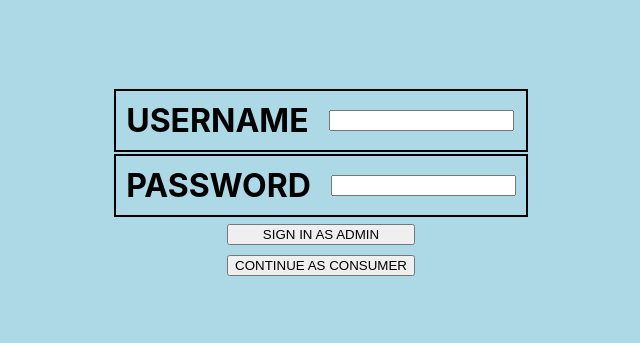
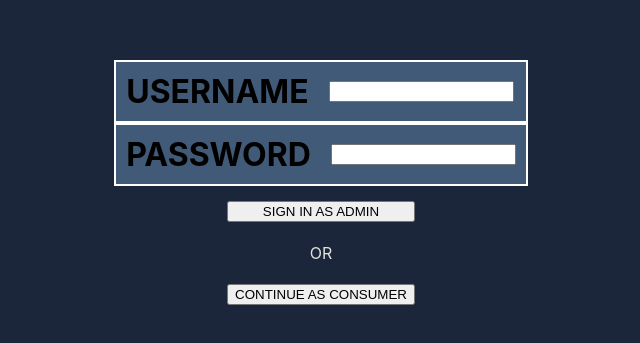
Before and after one commit to dmpatel0/seats4u, a React (Create React App) app in the folder seats4u/: page / in a window 1280 px wide. Shown: the part 215-558 px from the top of the page, without its empty margins (319-959 px from the left). Built offline with nearby package versions, Linux system fonts and the light colour scheme.

Commit message:
colors, added REFRESH button timeout

```diff
--- a/seats4u/src/App.css
+++ b/seats4u/src/App.css
@@ -1,3 +1,12 @@
+/* COLORS */
+:root {
+  --black: #000000;
+  --midnight-blue: #1b263b;
+  --silver-blue: #415a77;
+  --clay-blue: #778da9;
+  --pale-white: #e0e1dd;
+}
+
 /* STYLING CODE FOR THE LOGIN VIEW */
 
 .login {
@@ -6,12 +15,22 @@
   justify-content: center;
   align-items: center;
   height: 100vh;
-  background: lightblue;
+  background: var(--midnight-blue);
 }
 
 .login > .buttons {
   display:flex;
   flex-direction: column;
+}
+
+.login > .form {
+  background-color: var(--silver-blue);
+  margin-bottom: 10px;
+}
+
+#txt-or {
+  text-align: center;
+  color: var(--pale-white);
 }
 
 .login > .form, .buttons {
@@ -27,15 +46,7 @@
   display: flex;
   flex-direction: row;
   align-items: center;
-  border: 2px solid black;
-}
-
-.login > .form > .username {
-  margin-bottom: 2px;
-}
-
-.login > .form > .password {
-  margin-bottom: 2px;
+  border: 2px solid white;
 }
 
 #username-label, #username-input, #password-label, #password-input {
@@ -49,17 +60,22 @@
   flex-direction: column;
   align-items: center;
   height: 100vh;
-  background: lightblue;
+  background: var(--midnight-blue);
+}
+
+.venues > #title {
+  color: var(--pale-white);
 }
 
 .main-bar {
   display: flex;
   flex-direction: row;
   justify-content: center;
-  background: lightgray;
+  background: var(--silver-blue);
   height: 40px;
   padding: 10px;
   margin-bottom: 5px;
+  border: 1px solid white;
 }
 
 .main-bar-btn {
@@ -73,7 +89,7 @@
 }
 
 #venues-data-container {
-  background: lightcoral;
+  background: var(--silver-blue);
   border: 2px solid black;
   height: 100vh;
   width: 70vw;
@@ -89,18 +105,12 @@
   margin: 5px;
 }
 
-.venue > .info-container, .btn-container {
-  display: flex;
-  flex-direction: column;
+.venue > .info-container > h3 {
+  background: rgb(50, 50, 50);
+  width: 100%;
+  text-align: center;
   border: 1px solid black;
-}
-
-.venue > .btn-container {
-  display: flex;
-  flex-direction: column;
-  justify-content: space-evenly;
-  width: 10%;
-  padding: 10px;
+  color: var(--pale-white);
 }
 
 .venue > .info-container {
@@ -120,8 +130,6 @@
   width: 75%;
   overflow-y: auto;
   background: lightgray;
-  padding: 5px 5px 5px 5px;
-  margin-bottom: 5px;
 }
 
 .venue > .info-container > .show-list > .show {
@@ -129,7 +137,7 @@
   flex-direction: row;
   justify-content: space-evenly;
   margin: 3px;
-  background: lightpink;
+  background: var(--silver-blue);
 }
 
 .show > p {
--- a/seats4u/src/boundary/login.js
+++ b/seats4u/src/boundary/login.js
@@ -29,6 +29,7 @@ const Login = () => {
 
             <div class="buttons">
                 <button id="admin-btn" onClick={checkCredentials}>SIGN IN AS ADMIN</button>
+                <p id="txt-or">OR</p>
                 <button id="guest-btn" onClick={() => {navigate('/venues')}}>CONTINUE AS CONSUMER</button>
             </div>
         </div>
--- a/seats4u/src/boundary/venues.js
+++ b/seats4u/src/boundary/venues.js
@@ -8,13 +8,22 @@ function listVenuesHandler() {
 
     let parent = document.getElementById("venues-data-container");
     let child = parent.lastElementChild;
+
+    let refresh_btn = document.getElementById("btn-refresh");
+    refresh_btn.disabled = true;
+
+
+    setTimeout(() => {
+        refresh_btn.disabled = false;
+    }, 2500)
+
     while(child) {
         parent.removeChild(child);
         child = parent.lastElementChild;
     }
 
     listVenues();
-    console.log("listVenues Called");
+    console.log("list venues called");
 
 }
 
@@ -94,7 +103,7 @@ const Venues = () => {
             <h1 id="title">VENUES</h1>
             <div className="main-bar">
                 <button className="main-bar-btn" onClick={() => {navigate('/create-venue')}}>CREATE</button>
-                <button className="main-bar-btn" onClick={() => {listVenuesHandler()}}>REFRESH</button>
+                <button id="btn-refresh" className="main-bar-btn" onClick={() => {listVenuesHandler()}}>REFRESH</button>
                 <input id="venue-search-inp" placeholder="Search By Full Or Partial Venue Name"></input>
                 <button className="main-bar-btn" onClick={() => {(manageVenueHandler(navigate))}}>MANAGE</button>
                 <button className="main-bar-btn" onClick={() => {deleteVenueHandler()}}>DELETE</button>
--- a/seats4u/src/controller/controllerVenueManager.js
+++ b/seats4u/src/controller/controllerVenueManager.js
@@ -86,6 +86,7 @@ export function listVenues() {
     get('/listVenuesAdmin')
     .then(function (response) {
 
+        if(response.statusCode === 200) {
             let venueContainer = document.getElementById("venues-data-container");
             let venues = response.venues;
 
@@ -126,8 +127,10 @@ export function listVenues() {
 
                 venueContainer.appendChild(venueDiv);
             }
+        }
 
     })
+
 }
 
 export async function deleteVenue(venueName) {
```
Lines whose indentation alone changed are shown as unchanged.
